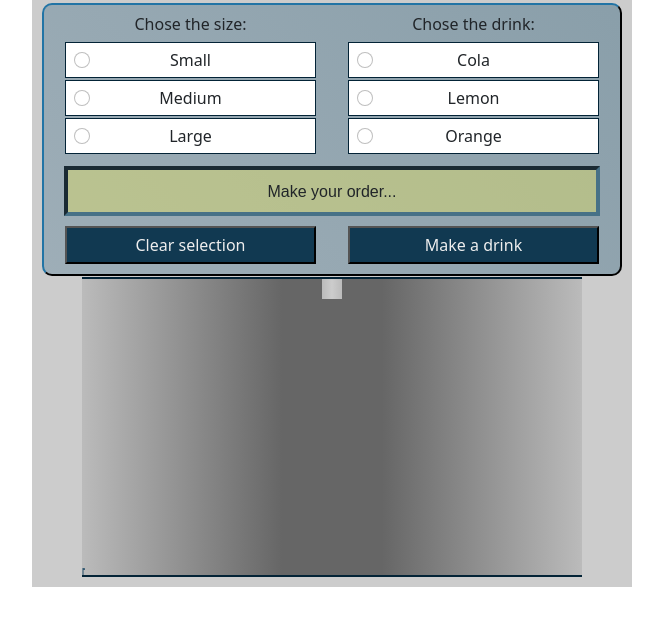
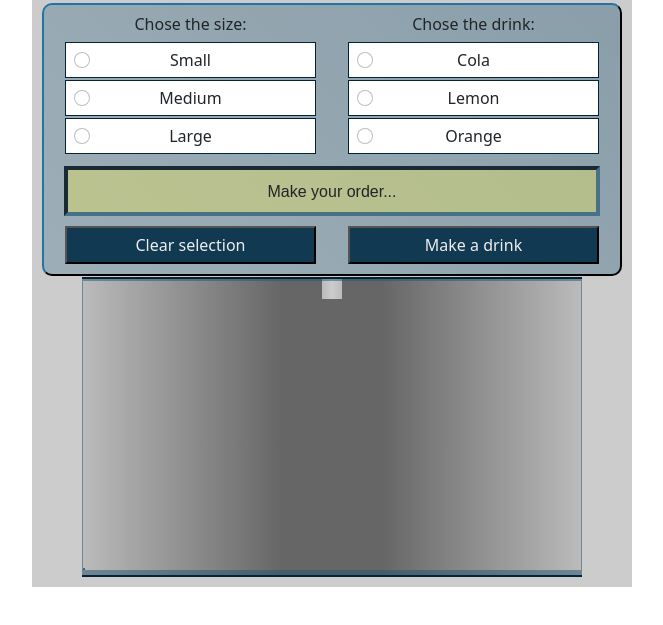
Before and after one commit to Cherry-Love/drink-machine, a plain HTML site: page index.html in a window 1280 px wide. Shown: the part 63-688 px from the top of the page, without its empty margins (308-971 px from the left). Drawn offline with nearby package versions, Linux system fonts and the light colour scheme; a web font is replaced by a local one.

Commit message:
added if  condition for submit and set the radio, added styles to glass

```diff
--- a/script.js
+++ b/script.js
@@ -76,12 +76,16 @@ document.getElementById('machineBottom').classList.add('animation');
     drinkIsReady = false;
   }
 
+
+
 // Submit function
 document.getElementById('drinkMachineScreen').addEventListener('submit', function(event) {
-    // Don't send form
+  // Don't send form
     event.preventDefault();
+   if (drinkSize  && drinkType) {
     // call my function
     makeDrinkAnimation();
+   }
   });
 
 //reset machine when glass has been "taken" (click)
--- a/style.css
+++ b/style.css
@@ -92,14 +92,18 @@ input.button {
   height: calc(100% - 5px);
   opacity: 0.5;
 }
+#glass, #glass * {
+  bottom: 0;
+}
 #glass {
   border-width: 2px 1px 5px 1px;
   border-style: solid;
   border-color: rgba(40, 83, 108, 0.5);
+  top: 0;
+  left: 0;
+  right: 0;
  }
-#glass, #glass * {
-  bottom: 0;
-}
+
 #drink {
   width: 100%;
 }
```
